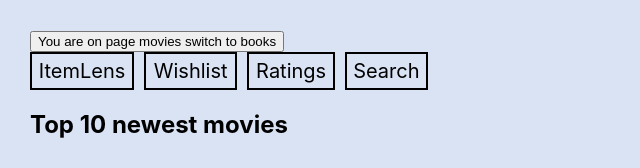
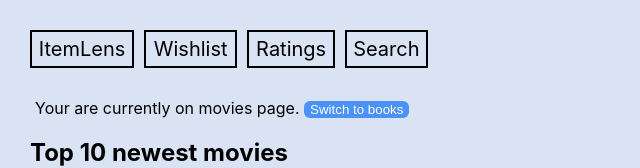
Before and after one commit to movie-book-recommender/movie-book-recommender-project, a React (Create React App) app in the folder src/frontend/: page /movies in a window 1280 px wide. Shown: the top 168 px of the page, without its empty margins (0-640 px from the left). Built offline with nearby package versions, Linux system fonts and the light colour scheme; no server answers.

Commit message:
navibar visible on every page

```diff
--- a/src/frontend/src/App.js
+++ b/src/frontend/src/App.js
@@ -1,17 +1,16 @@
 import { useEffect, useState } from "react";
-import "./css/App.css";
 import { Routes, Route, useNavigate } from "react-router-dom";
 
+import "./css/App.css";
 import "react-multi-carousel/lib/styles.css";
 
 import { Movie } from "./components/Movie";
 import { Book } from "./components/Book";
 import Ratings from "./pages/Ratings";
 import Wishlist from "./pages/WishList";
-
 import SearchPage from "./pages/SearchPage";
-
 import MainPage from "./pages/MainPage";
+import Navibar from "./Navibar";
 
 const App = () => {
   const [page, setPage] = useState("movies");
@@ -28,18 +27,22 @@ const App = () => {
 
   return (
     <div className="page">
+      <div className="page-container">
+        <Navibar page={page} />
+      </div>
       <Routes>
         <Route
           path="/:page"
           element={<MainPage page={page} handleChange={handleChange} />}
         />
-        <Route path="/:page/ratings" element={<Ratings />} />
-        <Route path="/:page/wishlist" element={<Wishlist />} />
+        <Route path="/:page/ratings" element={<Ratings page={page} />} />
+        <Route path="/:page/wishlist" element={<Wishlist page={page} />} />
         <Route path="/:page/search" element={<SearchPage page={page} />} />
-        <Route path="/movie/:id" element={<Movie />} />
-        <Route path="/book/:id" element={<Book />} />
-        <Route path="/*" element={<MainPage page={page} />} />
+        <Route path="/movie/:id" element={<Movie page={page}/>} />
+        <Route path="/book/:id" element={<Book page={page}/>} />
+        <Route path="/" element={<MainPage page={page} />} />
       </Routes>
+
     </div>
   );
 };
--- /dev/null
+++ b/src/frontend/src/Navibar.js
@@ -0,0 +1,23 @@
+import { Link } from "react-router-dom"
+
+const Navibar = ({ page }) => {
+    console.log(`Navibar: ${page}`)
+    return (
+        <div className="navbar">
+            <Link to={`/${page}`} data-link="ItemLens">
+                ItemLens
+            </Link>
+            <Link to={`/${page}/wishlist`} data-link="Wishlist">
+                Wishlist
+            </Link>
+            <Link to={`/${page}/ratings`} data-link="Ratings">
+                Ratings
+            </Link>
+            <Link to={`/${page}/search`} data-link="Search">
+                Search
+            </Link>
+        </div>
+    )
+}
+
+export default Navibar
--- a/src/frontend/src/css/App.css
+++ b/src/frontend/src/css/App.css
@@ -1,42 +1,3 @@
-/*.App {
-  text-align: center;
-}
-
-.App-logo {
-  height: 40vmin;
-  pointer-events: none;
-}
-
-@media (prefers-reduced-motion: no-preference) {
-  .App-logo {
-    animation: App-logo-spin infinite 20s linear;
-  }
-}
-
-.App-header {
-  background-color: #282c34;
-  min-height: 100vh;
-  display: flex;
-  flex-direction: column;
-  align-items: center;
-  justify-content: center;
-  font-size: calc(10px + 2vmin);
-  color: white;
-}
-
-.App-link {
-  color: #61dafb;
-}
-
-@keyframes App-logo-spin {
-  from {
-    transform: rotate(0deg);
-  }
-  to {
-    transform: rotate(360deg);
-  }
-}
-*/
 .navbar a{
   display: inline-block;
   border-style: solid;
@@ -118,3 +79,20 @@
   width: auto;
   max-height: 250px;
  }
+
+ .switch-text {
+  padding-top: 10px;
+  padding-left: 5px;
+ }
+
+.switch-text button {
+  background-color: #4b91f7;
+  color: #fff;
+  border-radius: 6px;
+  border: none;
+}
+
+.switch-text button:hover{
+  background-color: #07c;
+  transform: translateY(-1px);
+}
--- a/src/frontend/src/pages/MainPage.js
+++ b/src/frontend/src/pages/MainPage.js
@@ -1,39 +1,11 @@
+import axios from "axios";
 import { useState, useEffect } from "react";
+
 import "../css/App.css";
-import { Link } from "react-router-dom";
-
-import axios from "axios";
 import "react-multi-carousel/lib/styles.css";
 
 import Search from "../Search";
 import Items from "../Carusel";
-import "../css/App.css";
-
-import "react-multi-carousel/lib/styles.css";
-
-const Menu = ({ page, handleChange }) => {
-  return (
-    <div className="navbar">
-      <button onClick={handleChange}>
-        You are on page {page} switch to {page === "books" ? "movies" : "books"}
-      </button>
-      <div className="navbar">
-        <Link to={`/${page}`} data-link="ItemLens">
-          ItemLens
-        </Link>
-        <Link to={`/${page}/wishlist`} data-link="Wishlist">
-          Wishlist
-        </Link>
-        <Link to={`/${page}/ratings`} data-link="Ratings">
-          Ratings
-        </Link>
-        <Link to={`/${page}/search`} data-link="Search">
-          Search
-        </Link>
-      </div>
-    </div>
-  );
-};
 
 const MainPage = ({ page, handleChange }) => {
   const [items, setItems] = useState([]);
@@ -49,8 +21,10 @@ const MainPage = ({ page, handleChange }) => {
 
   return (
     <div className="page-container">
-      <Menu page={page} handleChange={handleChange} />
-
+      <div className="switch-text">
+        Your are currently on {page} page. <button onClick={handleChange}>Switch to {page === "books" ? "movies" : "books"}
+        </button>
+      </div>
       <h2>Top 10 newest {page}</h2>
       <Items items={items} page={page} />
       <Search page={page} />
--- a/src/frontend/src/pages/Ratings.js
+++ b/src/frontend/src/pages/Ratings.js
@@ -2,6 +2,7 @@ import { Link } from "react-router-dom";
 import ReactStars from "react-rating-stars-component";
 
 import image from "../NoImage.jpg";
+import Navibar from "../Navibar";
 import { getCookies } from "../Cookies.js";
 import { GetMovieByID } from "../components/Movie";
 
@@ -31,7 +32,7 @@ const DisplayMovie = ({ id, rating }) => {
   );
 };
 
-const Ratings = () => {
+const Ratings = ({ page }) => {
   if (cookies.length === 0) {
     return <h3>You have not rated any movies yet!</h3>;
   }
--- a/src/frontend/src/pages/SearchPage.js
+++ b/src/frontend/src/pages/SearchPage.js
@@ -1,21 +1,28 @@
 import axios from "axios";
-import { useState, useEffect } from "react";
-import Items from "../Carusel";
+import { useState } from "react";
+import { Link } from "react-router-dom";
+
+import Navibar from "../Navibar";
+import image from '../NoImage.jpg'
 
 const SearchPage = ({ page }) => {
   const [searchResult, setSearchResult] = useState([]);
 
   const [newSearch, setNewSearch] = useState("");
 
-  useEffect(() => {
+  const handleSearch = (event) => {
+    event.preventDefault()
     axios
-      .get(
-        `http://128.214.253.51:3000/dbsearch${page}byname?input=${newSearch}`
-      )
-      .then((response) => {
-        setSearchResult(response.data);
-      });
-  }, [newSearch]);
+    .get(`http://128.214.253.51:3000/dbsearchmoviesbyname?input=${newSearch}`)
+    .then(response => {
+        console.log(newSearch)
+        setSearchResult(response.data)
+        console.log(searchResult.length)
+        setNewSearch('')
+    })
+  }
+
+  const handleSearchChange = (event) => (setNewSearch(event.target.value))
 
   const handleSortByReleaseOld = () => {
     const sortedByReleaseNew = [...searchResult].sort(compareRelease);
@@ -41,17 +48,13 @@ const SearchPage = ({ page }) => {
     setSearchResult(sortedByTitleDesc);
   };
 
-  return (
-    <div className="page-container">
-      <h2>Search {page}</h2>
+  return(
+    <div class="page-container">
+      <h2>Search movies</h2>
       <div>
-        <form>
-          <label>Search {page} </label>
-          <input
-            value={newSearch}
-            onChange={({ target }) => setNewSearch(target.value)}
-            placeholder={`Search ${page}`}
-          />
+          <form onSubmit={handleSearch}>
+              <label>Search movies </label>
+              <input value={newSearch} onChange={handleSearchChange} placeholder="Search movies"/>
           </form>
       </div>
       <div>
@@ -63,9 +66,11 @@ const SearchPage = ({ page }) => {
               <button onClick={handleSortByTitleDesc}>title Z-A</button>
           </p>
       </div>
-      <div>{newSearch && <Items items={searchResult} page={page} />}</div>
+      <div>
+          {searchResult.map(movie => <DisplayMovie key={movie.id} movie={movie}></DisplayMovie>)}
       </div>
-  );
+    </div>
+  )
 };
 
 export default SearchPage;
@@ -78,3 +83,23 @@ function compareRelease(a, b) {
   }
   return 0;
 }
+
+const DisplayMovie = ({movie}) => {
+
+  var imageSource = `https://image.tmdb.org/t/p/original${movie.posterpath}`
+  if(movie.posterpath === null){
+      imageSource = image
+  }
+  return(
+      <div class="movie-slot">
+      <div  class='movie-pic'>
+          <Link to={`/movie/${movie.movieid}`}>
+              <img src={imageSource} />
+          </Link>
+      </div>
+      <div class="movie-info">
+          <Link to={`/movie/${movie.movieid}`}>{movie.title}</Link>
+      </div>
+      </div>
+  )
+}
```
Lines whose indentation alone changed are shown as unchanged.
